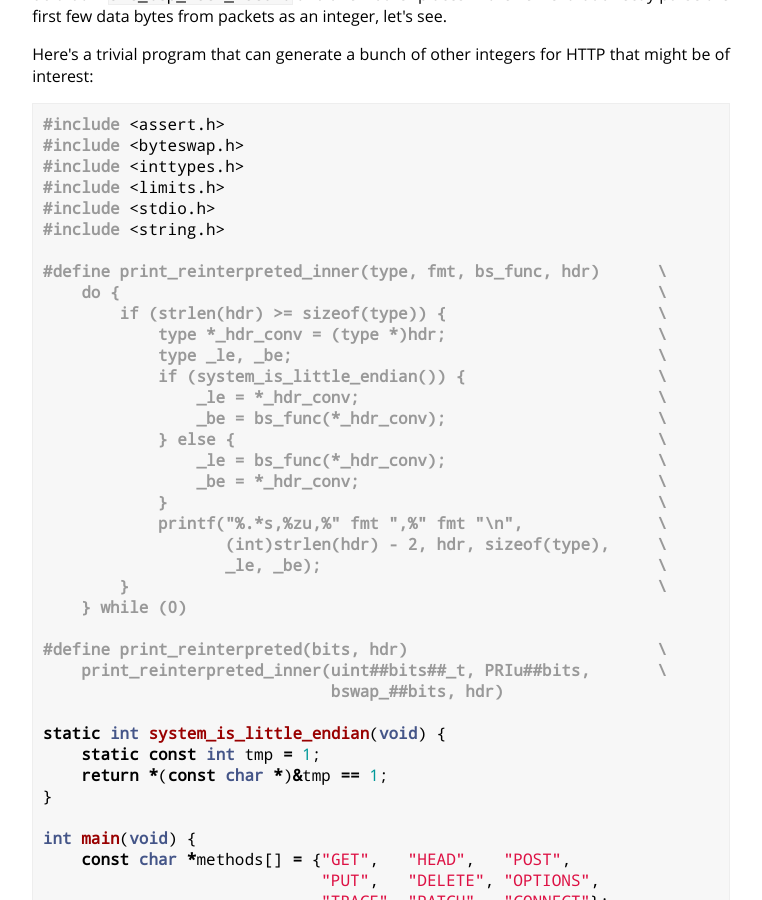
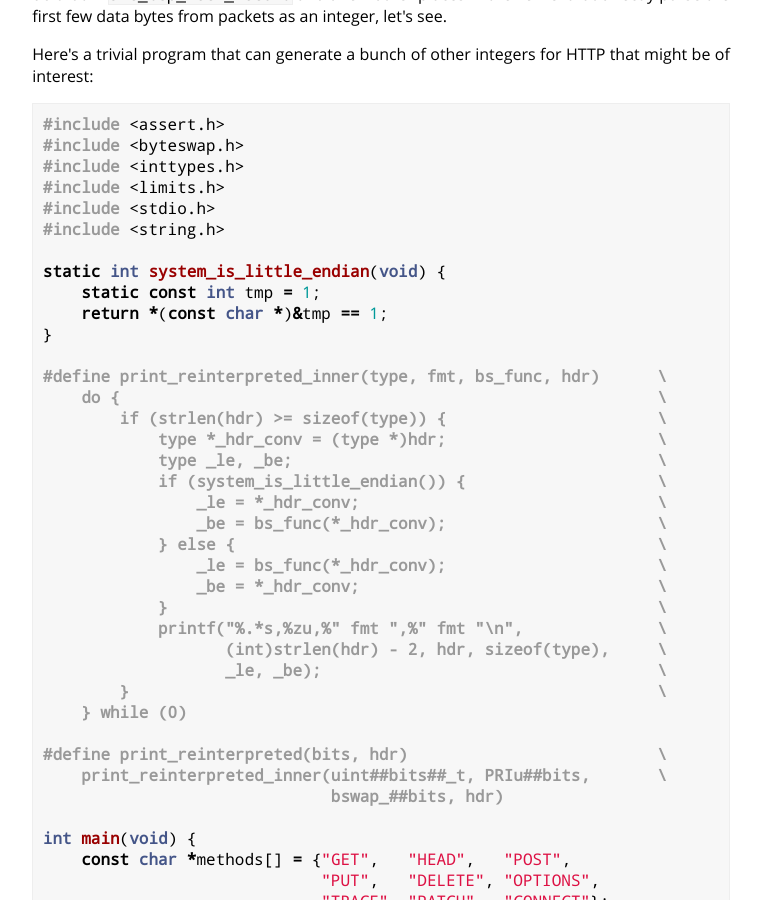
Before and after one commit to cdown/chrisdown.name, a Jekyll site: the page built from _posts/2020-01-13-1195725856-and-friends-the-origins-of-mysterious-numbers.md, in a window 1280 px wide and 900 px high, scrolled down 2005 px. Shown: the whole window, without its empty margins (259-1021 px from the left). Built offline with Jekyll 4.4.1, drawn with Linux system fonts in a browser that asks for light colours; part of the change alters nothing that is shown.

```diff
--- a/_posts/2020-01-13-1195725856-and-friends-the-origins-of-mysterious-numbers.md
+++ b/_posts/2020-01-13-1195725856-and-friends-the-origins-of-mysterious-numbers.md
@@ -122,6 +122,11 @@ that might be of interest:
 #include <stdio.h>
 #include <string.h>
 
+static int system_is_little_endian(void) {
+    static const int tmp = 1;
+    return *(const char *)&tmp == 1;
+}
+
 #define print_reinterpreted_inner(type, fmt, bs_func, hdr)      \
     do {                                                        \
         if (strlen(hdr) >= sizeof(type)) {                      \
@@ -143,11 +148,6 @@ that might be of interest:
 #define print_reinterpreted(bits, hdr)                          \
     print_reinterpreted_inner(uint##bits##_t, PRIu##bits,       \
                               bswap_##bits, hdr)
-
-static int system_is_little_endian(void) {
-    static const int tmp = 1;
-    return *(const char *)&tmp == 1;
-}
 
 int main(void) {
     const char *methods[] = {"GET",   "HEAD",   "POST",
```
